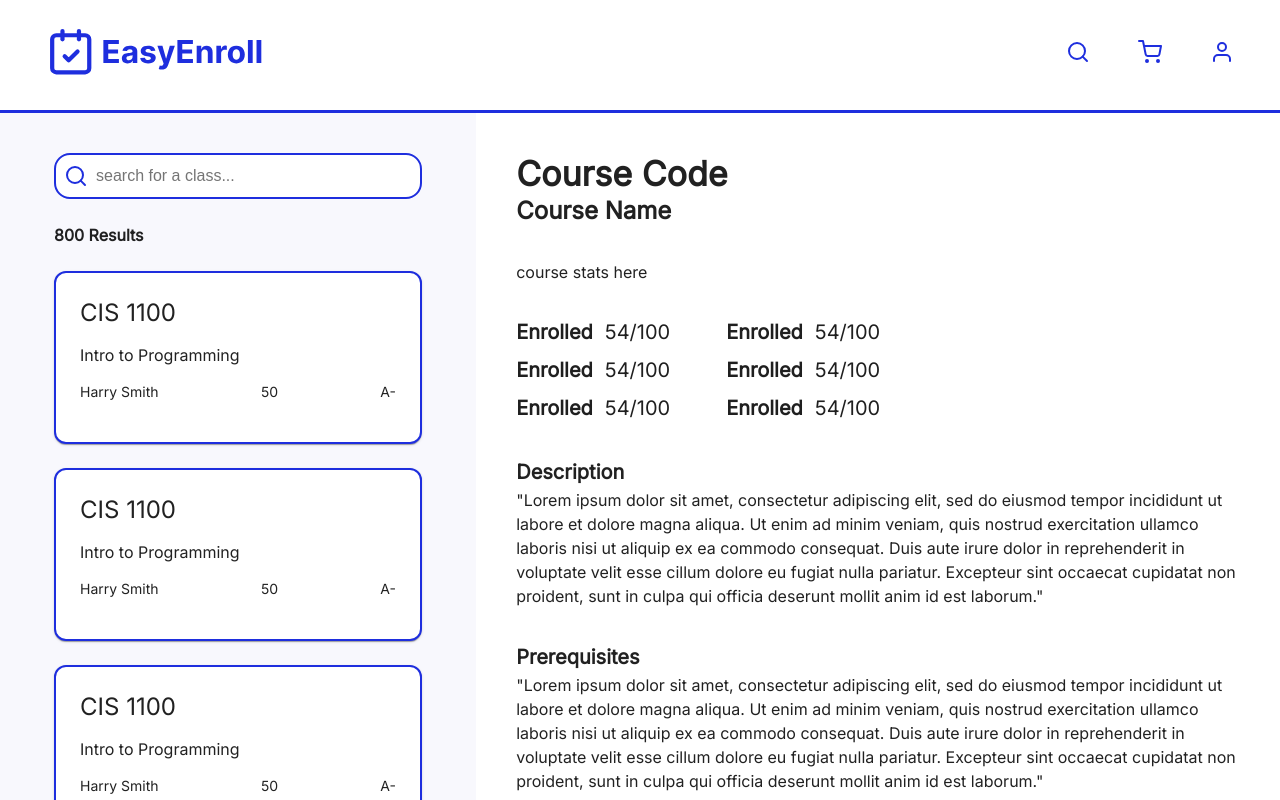
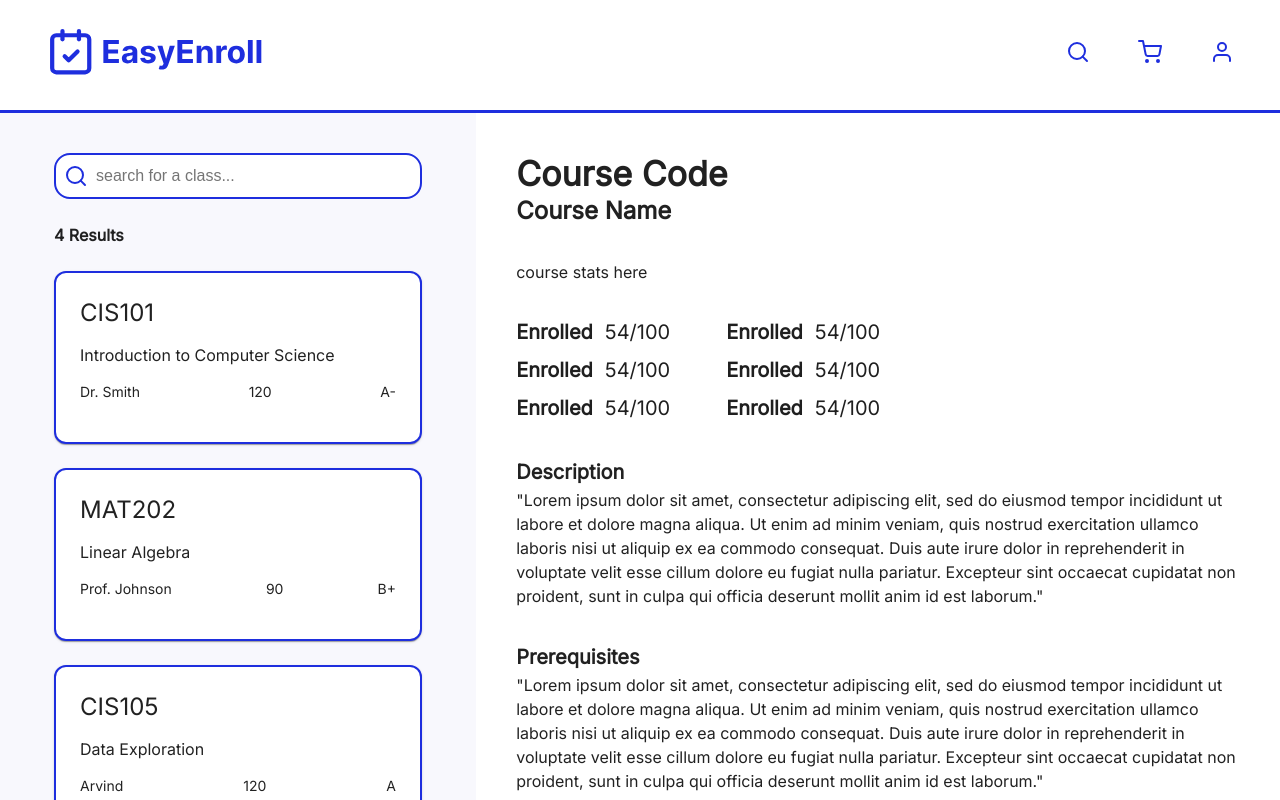
Before and after one commit to sky1113/CIS_4120_A5, a React (Create React App) app in the folder root/client/: page /course-details in a window 1280 px wide. Built offline with nearby package versions, Linux system fonts and the light colour scheme.

Commit message:
changed coursecard, carousel, and sidebar

```diff
--- a/root/client/src/components/CourseCard.js
+++ b/root/client/src/components/CourseCard.js
@@ -6,17 +6,9 @@ import { CardActionArea } from "@mui/material";
 import { Link } from "react-router-dom";
 
 
-export default function MediaControlCard() {
+export default function MediaControlCard(props) {
 
-  const dummyData = {
-    courseCode: "CIS 1100",
-    courseName: "Intro to Programming",
-    professorName: "Harry Smith",
-    enrollment: "50",
-    averageGrade: "A-",
-  }
-
-  const { courseCode, courseName, professorName, enrollment, averageGrade } = dummyData;
+  const { courseCode, courseName, professorName, enrollment, avgGrade } = props;
 
 
   const cardStyle = {
@@ -61,7 +53,7 @@ export default function MediaControlCard() {
               {enrollment}
             </Typography>
             <Typography component="div" variant="subtitle2">
-              {averageGrade}
+              {avgGrade}
             </Typography>
           </div>
         </CardContent>
--- a/root/client/src/components/CourseCarousel.js
+++ b/root/client/src/components/CourseCarousel.js
@@ -8,6 +8,7 @@ import "slick-carousel/slick/slick.css";
 import "slick-carousel/slick/slick-theme.css";
 
 const Arrow = ({ direction, onClick }) => {
+
   const IconComponent = direction === "prev" ? ChevronLeft : ChevronRight;
 
   const arrowStyle = {
@@ -33,6 +34,12 @@ const Arrow = ({ direction, onClick }) => {
 };
 
 const CourseCarousel = () => {
+
+  const dummyData = {
+    title: "Recommended for Your Major",
+  }
+
+  const {title} = dummyData;
   const cardData = [
     {
       courseCode: "CIS101",
@@ -83,7 +90,7 @@ const CourseCarousel = () => {
       }}
     >
       <div style={{ position: "relative" }}>
-        <h2 style={{ textAlign: "left" }}>Recommended for You</h2>
+        <h2 style={{ textAlign: "left" }}>{title}</h2>
         <Slider {...settings}>
           {cardData.map((data, index) => (
             <div key={index}>
--- a/root/client/src/components/CourseSideBar.js
+++ b/root/client/src/components/CourseSideBar.js
@@ -19,18 +19,48 @@ const CourseSideBar = () => {
         fontWeight: 'bold', // Added bold style for emphasis
     };
 
+    const cardData = [
+        {
+          courseCode: "CIS101",
+          courseName: "Introduction to Computer Science",
+          professorName: "Dr. Smith",
+          enrollment: 120,
+          avgGrade: "A-",
+        },
+        {
+          courseCode: "MAT202",
+          courseName: "Linear Algebra",
+          professorName: "Prof. Johnson",
+          enrollment: 90,
+          avgGrade: "B+",
+        },
+        {
+          courseCode: "CIS105",
+          courseName: "Data Exploration",
+          professorName: "Arvind",
+          enrollment: 120,
+          avgGrade: "A",
+        },
+        {
+          courseCode: "PHYS350",
+          courseName: "Quantum Mechanics",
+          professorName: "Prof. J",
+          enrollment: 90,
+          avgGrade: "B",
+        },
+      ];
+
     return (
         <div style={searchResultsStyle}>
             <SearchBar />
             <Typography variant="body" style={typographyStyle}>
-                800 Results
+                {cardData.length} Results
             </Typography>
-            <CourseCard />
-            <CourseCard />
-            <CourseCard />
-            <CourseCard />
-            <CourseCard />
-            <CourseCard />
+            {cardData.map((data, index) => (
+            <div key={index}>
+              <CourseCard {...data} />
+            </div>
+          ))}
         </div>
     );
 };
```
